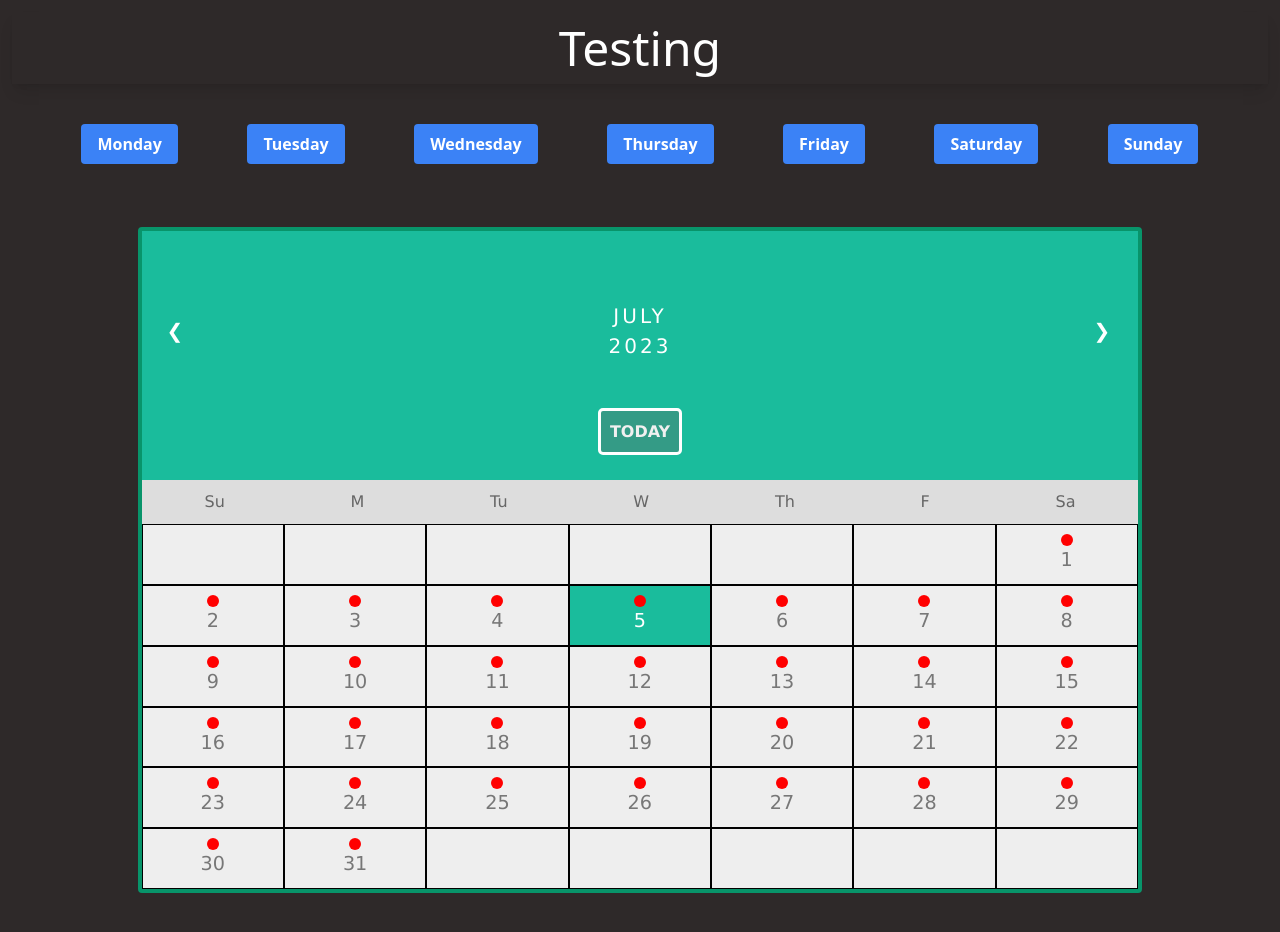
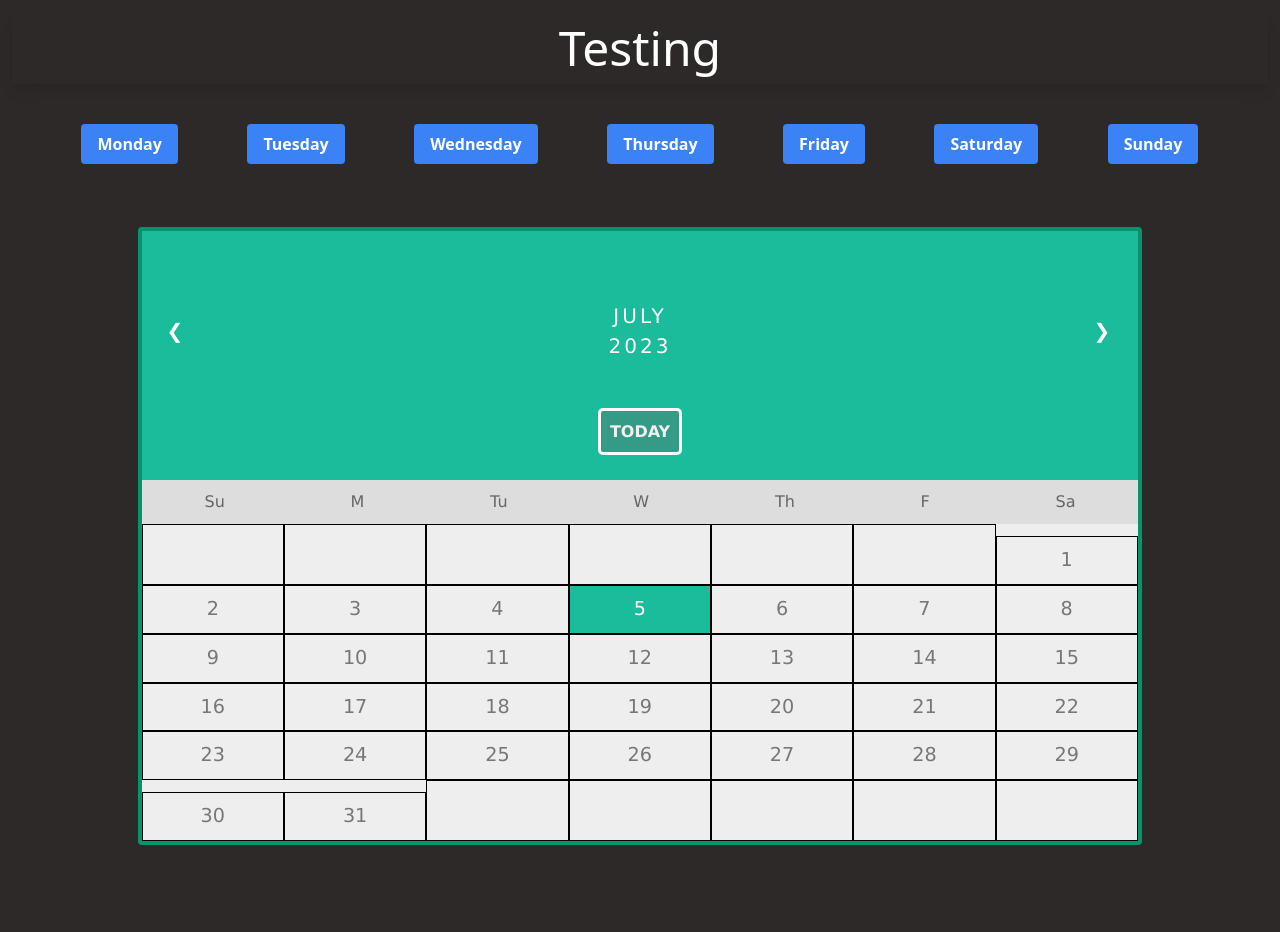
Before and after one commit to SChowdh1045/Workout, a Svelte app: page / in a window 1280 px wide. Shown: the top 932 px of the page. After the commit the page ends 908 px from the top, so only its background shows below. Built offline with nearby package versions, Linux system fonts and the light colour scheme.

Commit message:
Red dots fixed

```diff
--- a/src/components/Calendar.svelte
+++ b/src/components/Calendar.svelte
@@ -78,8 +78,8 @@
     }
 
     const saveSchdeule = (e) => {
-        Object.defineProperty(logTracker, dateID, {value: e.detail, writable: true});    // Adding in a new day log to logTracker object
-        // console.log(logTracker);
+        logTracker = Object.defineProperty(logTracker, dateID, {value: e.detail, writable: true});    // Adding in a new day log to logTracker object. The object that was passed to the function, with the specified property added or modified.
+        console.log(logTracker);
 
         // Copied from "handleClose"
         show_form = false;
@@ -120,7 +120,7 @@
                     On the other hand, "(i+1)-firstDayIndex" is to modify the numbering from the original. This is to make it to an actual calendar.
                     NOTE: When dealing with the iterable "i", we are working with the original numbering under the hood despite it being presented as modified for the user. -->
                     <li class:highlight class:active={i == (currentDay-1)+firstDayIndex && monthIndex==today.month && year==today.year}  data-dateID="{month}_{(i+1)-firstDayIndex}_{year}" on:click={highlight ? (e) => showFormFunction(e, (i+1)-firstDayIndex) : null}>
-                        <div class="dot"></div>{(i+1)-firstDayIndex}
+                        <div class:dot={`${month}_${(i+1)-firstDayIndex}_${year}` in logTracker && logTracker[`${month}_${(i+1)-firstDayIndex}_${year}`].workout === 'yes'}></div>{(i+1)-firstDayIndex}
                     </li>
                 {/if}
             {/each}
@@ -250,7 +250,7 @@
     color: white !important;
     }
 
-    .dot {
+    .dot{
     height: 12px;
     width: 12px;
     background-color: #ff0000;
```
